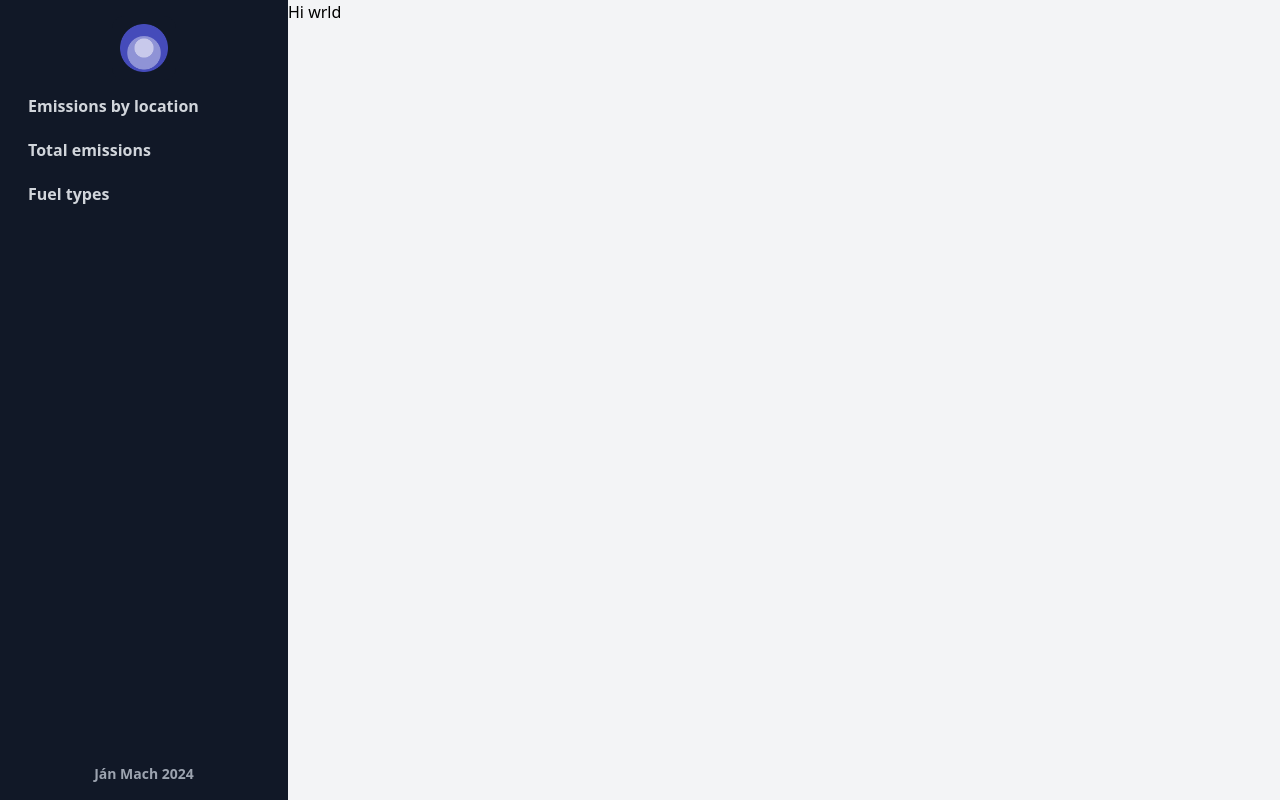
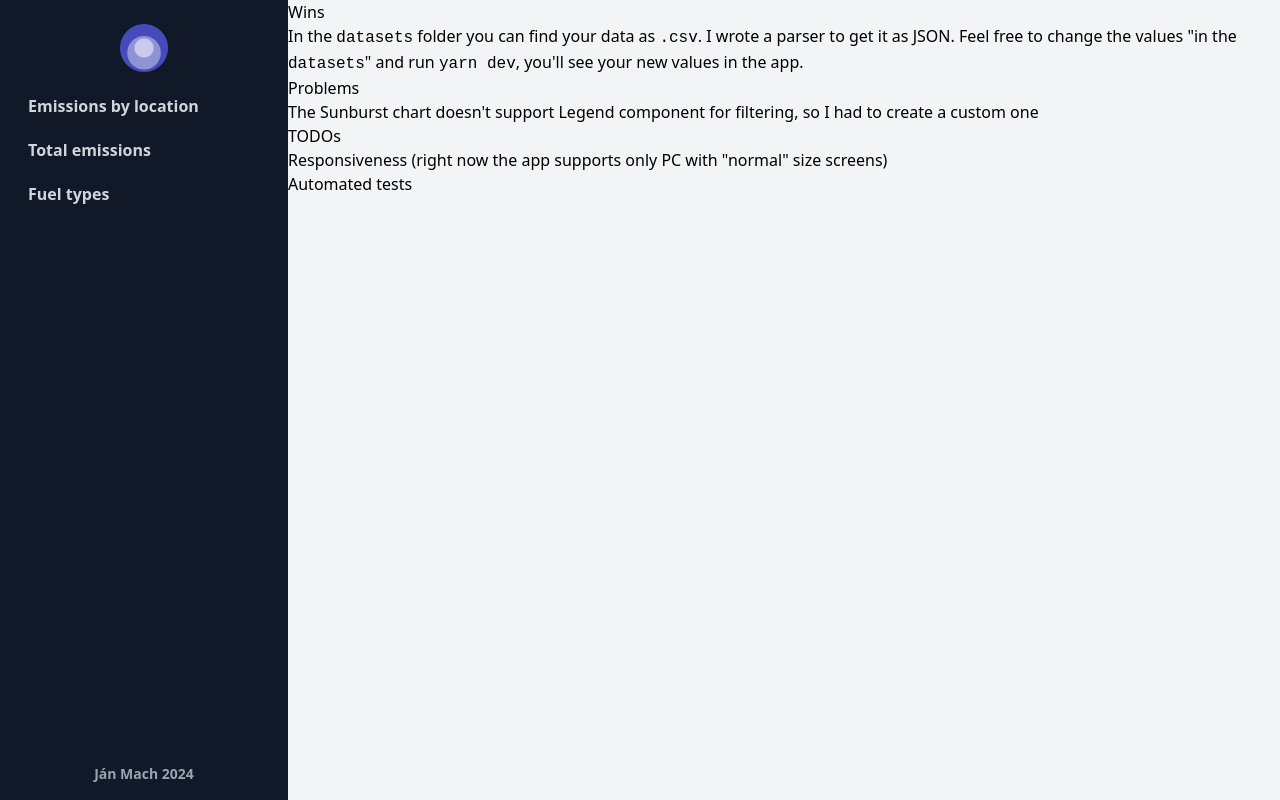
Before and after one commit to JMoss8/moogli-test, a React (Vite) app: page / in a window 1280 px wide. Built offline with nearby package versions, Linux system fonts and the light colour scheme; a web font is replaced by a local one.

Commit message:
Home - notes

```diff
--- a/src/routes/index.tsx
+++ b/src/routes/index.tsx
@@ -1,5 +1,26 @@
 const Home = () => {
-  return <h1>Hi wrld</h1>
+  return (
+    <>
+      <h3>Wins</h3>
+      <ul>
+        <li>
+          In the <code>datasets</code> folder you can find your data as <code>.csv</code>. I wrote a parser to get it as
+          JSON. Feel free to change the values "in the <code>datasets</code>" and run <code>yarn dev</code>, you'll see
+          your new values in the app.
+        </li>
+      </ul>
+      <h3>Problems</h3>
+      <ul>
+        <li></li>
+        <li>The Sunburst chart doesn't support Legend component for filtering, so I had to create a custom one</li>
+      </ul>
+      <h3>TODOs</h3>
+      <ul>
+        <li>Responsiveness (right now the app supports only PC with "normal" size screens)</li>
+        <li>Automated tests</li>
+      </ul>
+    </>
+  )
 }
 
 export default Home
```
